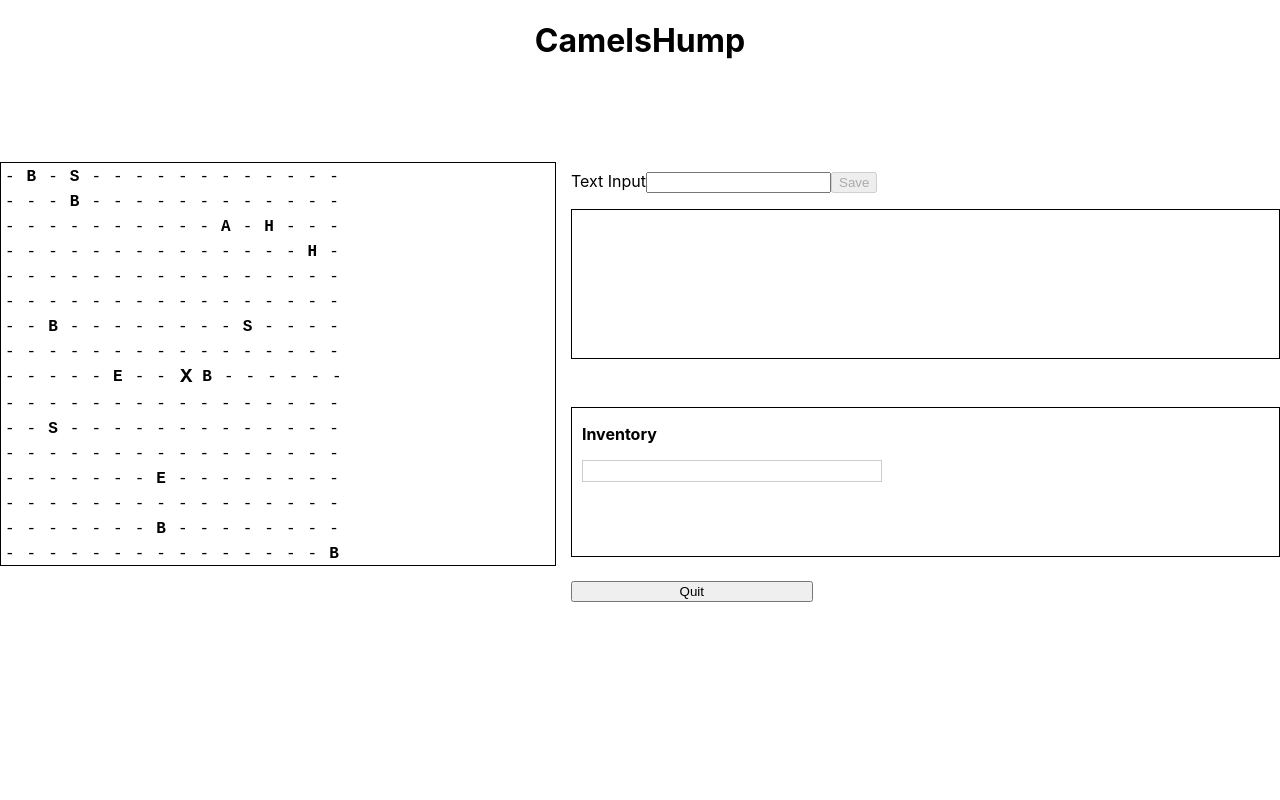
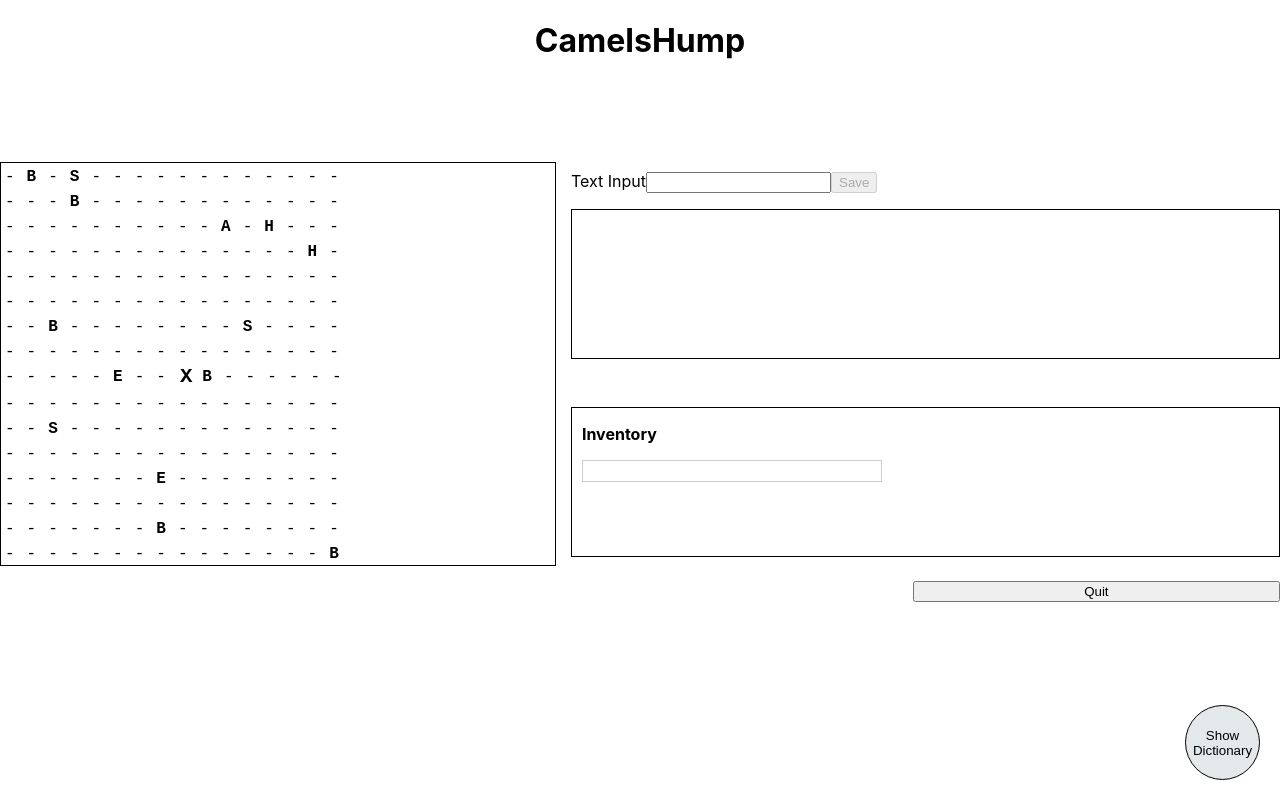
Before and after one commit to csci312a-f23/project-camelshump, a Next.js app: page /play in a window 1280 px wide. Built offline with nearby package versions, Linux system fonts and the light colour scheme; what @huggingface/inference would draw is missing.

Commit message:
Added the dictionary component

```diff
--- a/package.json
+++ b/package.json
@@ -22,7 +22,12 @@
     "prepare": "husky install"
   },
   "dependencies": {
+    "@emotion/cache": "^11.11.0",
+    "@emotion/react": "^11.11.1",
+    "@emotion/server": "^11.11.0",
+    "@emotion/styled": "^11.11.0",
     "@huggingface/inference": "^2.6.4",
+    "@mui/material": "^5.14.18",
     "next": "13.5.4",
     "prop-types": "^15.8.1",
     "react": "18.2.0",
--- /dev/null
+++ b/src/components/Dictionary.js
@@ -0,0 +1,36 @@
+// Dictionary.js
+
+import React from "react";
+import PropTypes from "prop-types";
+import styles from "../styles/Dictionary.module.css";
+
+const itemDictionary = {
+  A: "Axe",
+  B: "Bow",
+  G: "Grenade",
+  H: "Health Potion",
+  S: "Stamina / Speed Boost",
+};
+
+export default function Dictionary({ onClose }) {
+  return (
+    <div className={styles.overlay} onClick={onClose}>
+      <div className={styles.modal} onClick={(e) => e.stopPropagation()}>
+        <button type="button" className={styles.closeButton} onClick={onClose}>
+          <span className={styles.closeIcon}>&times;</span>
+        </button>
+        <div className={styles.dictionaryContent}>
+          {Object.entries(itemDictionary).map(([key, value]) => (
+            <div key={key} className={styles.dictionaryItem}>
+              <strong>{key}</strong> - {value}
+            </div>
+          ))}
+        </div>
+      </div>
+    </div>
+  );
+}
+
+Dictionary.propTypes = {
+  onClose: PropTypes.func.isRequired,
+};
--- a/src/pages/play.js
+++ b/src/pages/play.js
@@ -6,10 +6,12 @@ import { useRouter } from "next/router";
 import React, { useEffect, useState } from "react";
 import MapJSON from "@/components/MapJSON";
 import Inventory from "@/components/Inventory";
+import Dictionary from "@/components/Dictionary";
 import FightEnemy from "../components/FightEnemy";
 import MapDisplay from "../components/MapDisplay";
 import { Traversal } from "../components/Traversal";
 import TextBox from "../components/TextBox";
+import styles from "../styles/Dictionary.module.css";
 
 const placeholderItems = ["Sword", "Staff"];
 const placeholderEnemies = ["Spider monster", "Dragon"];
@@ -29,6 +31,7 @@ export default function GameViewer({ className }) {
   const [enemyPopup, setEnemyPopup] = useState(false);
   const [invisiblePrompt, setInvisiblePrompt] = useState("");
   const [enemyKilled, setEnemyKilled] = useState(false);
+  const [showDictionary, setShowDictionary] = useState(false);
 
   const [position, setPosition] = useState([
     Math.floor(currentMap[0].length / 2),
@@ -58,6 +61,10 @@ export default function GameViewer({ className }) {
       default:
         setEnemyKilled(false);
     }
+  };
+
+  const handleShowDictionary = () => {
+    setShowDictionary((prevShowDictionary) => !prevShowDictionary);
   };
 
   useEffect(() => {
@@ -129,6 +136,16 @@ export default function GameViewer({ className }) {
         <p style={{ fontWeight: "bold", paddingLeft: "10px" }}>Inventory</p>
         <Inventory item={item} onItemUpdate={handleItemUpdate} />
       </div>
+      <div className="dictionaryButton">
+        <button
+          type="button"
+          onClick={handleShowDictionary}
+          className={styles.dictionaryButton}
+        >
+          {showDictionary ? "Hide Dictionary" : "Show Dictionary"}
+        </button>
+        {showDictionary && <Dictionary onClose={handleShowDictionary} />}
+      </div>
       <button type="button" onClick={() => router.push("/")}>
         Quit
       </button>
--- /dev/null
+++ b/src/styles/Dictionary.module.css
@@ -0,0 +1,67 @@
+/* Dictionary.module.css */
+
+.dictionaryButton {
+  position: fixed;
+  bottom: 20px;
+  right: 20px;
+  background-color: #e3e8eb;
+  color: #000000;
+  border: 1px solid black;
+  height: 75px;
+  width: 75px;
+  border-radius: 50%;
+  display: flex;
+  align-items: center;
+  justify-content: center;
+  padding: 15px;
+  cursor: pointer;
+  transition:
+    transform 0.3s ease,
+    box-shadow 0.3s ease;
+}
+
+.dictionaryButton:hover {
+  transform: scale(1.4);
+  box-shadow: 0 0 10px rgba(0, 0, 0, 0.3);
+}
+
+.dictionaryButton:active {
+  transform: scale(0.9);
+}
+
+.overlay {
+  position: fixed;
+  top: 0;
+  left: 0;
+  width: 100%;
+  height: 100%;
+  background: rgba(0, 0, 0, 0.5); /* Semi-transparent overlay */
+  display: flex;
+  justify-content: center;
+  align-items: center;
+}
+
+.modal {
+  background: #fff;
+  padding: 20px;
+  border-radius: 8px;
+  box-shadow: 0 0 10px rgba(0, 0, 0, 0.3);
+  max-width: 80%;
+  max-height: 80%;
+  overflow-y: auto;
+  position: relative;
+}
+
+.closeButton {
+  position: absolute;
+  top: 10px;
+  right: 10px;
+  background: none;
+  border: none;
+  font-size: 20px;
+  cursor: pointer;
+}
+
+.closeIcon {
+  font-size: 20px;
+}
```
Also changed, not shown: 1 other file (tests, documents, lock files or other folders).
